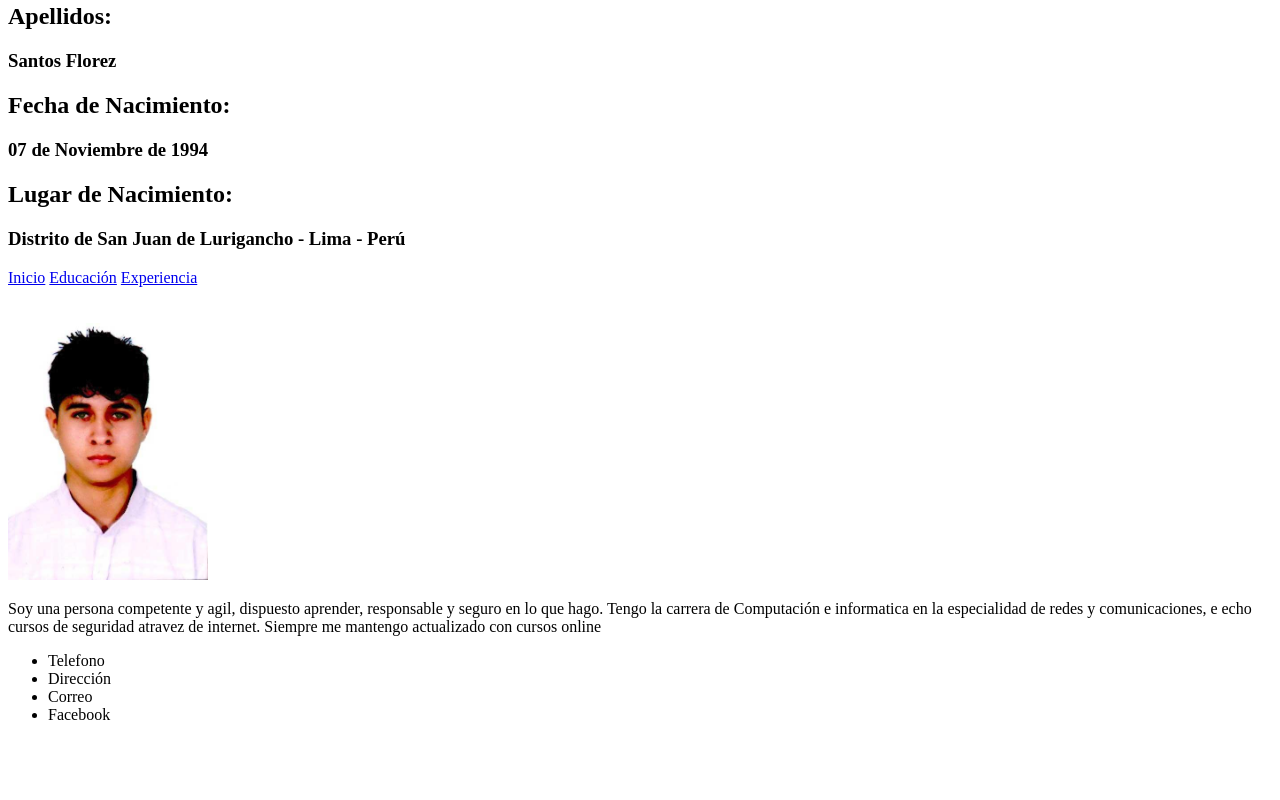
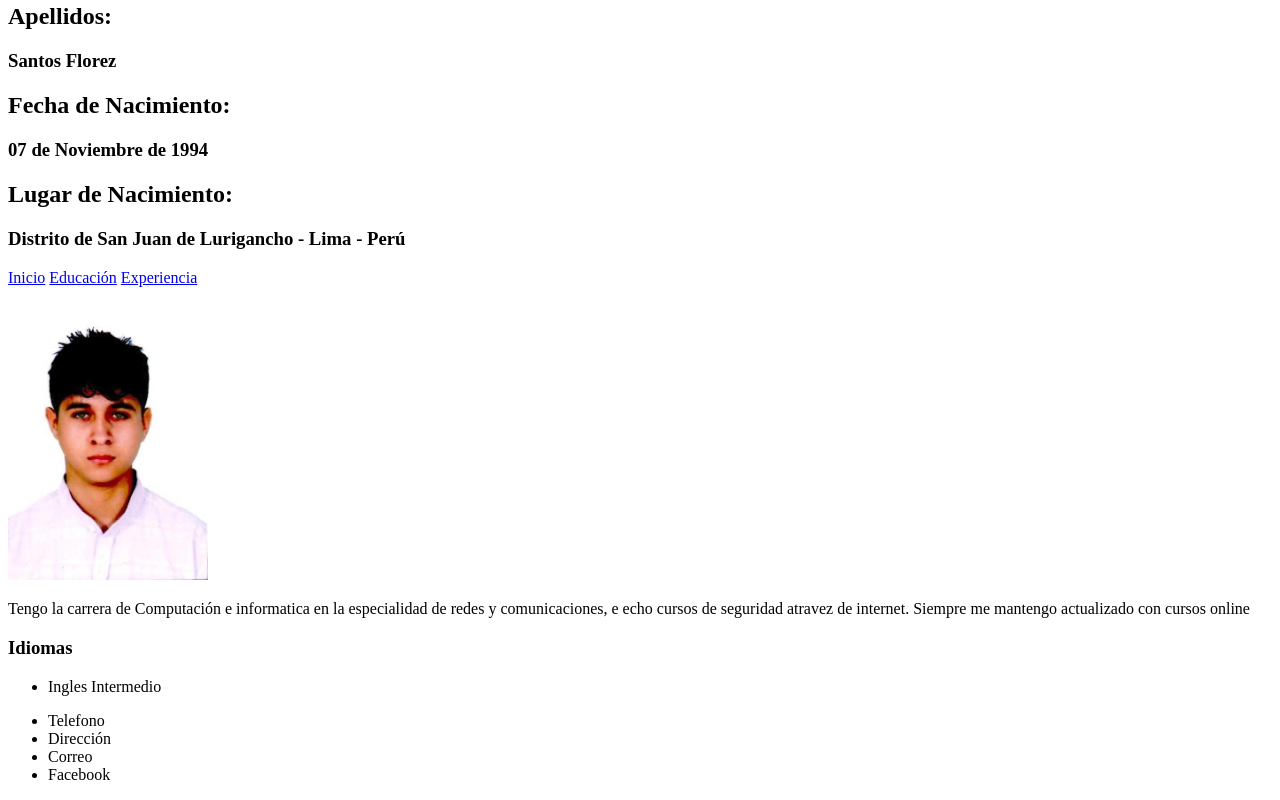
Before and after one commit to egsf94/ProyectoCertificacionDesarrolloWeb, a plain HTML site: page index.html in a window 1280 px wide. Shown: the part 418-1218 px from the top of the page. Before the commit the page ends 1158 px from the top, so only its background shows below. Drawn offline with Linux system fonts and the light colour scheme.

Commit message:
perfil completo

```diff
--- a/index.html
+++ b/index.html
@@ -28,7 +28,11 @@
     <section>
       <img src="img\fotoperfil.jpg" alt="Imagen de perfil" title="Eddinson Santos"width="200">
       <br>
-      <p>Soy una persona competente y agil, dispuesto aprender, responsable y seguro en lo que hago. Tengo la carrera de Computación e informatica en la especialidad de redes y comunicaciones, e echo cursos de seguridad atravez de internet. Siempre me mantengo actualizado con cursos online</p>
+      <p>Tengo la carrera de Computación e informatica en la especialidad de redes y comunicaciones, e echo cursos de seguridad atravez de internet. Siempre me mantengo actualizado con cursos online</p>
+      <h3>Idiomas</h3>
+      <ul>
+        <li>Ingles Intermedio</li>
+      </ul>
     </section>
     <footer>
       <ul>
```
